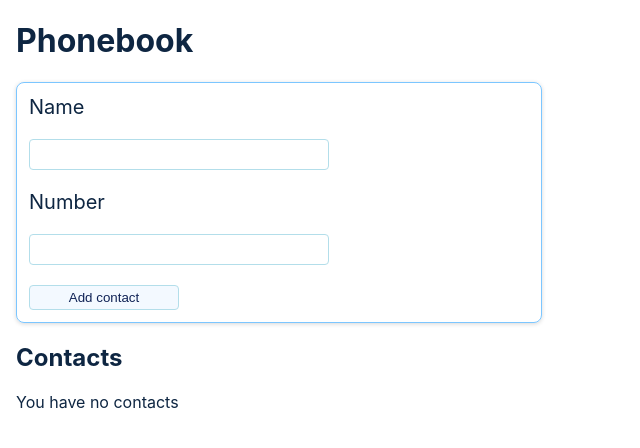
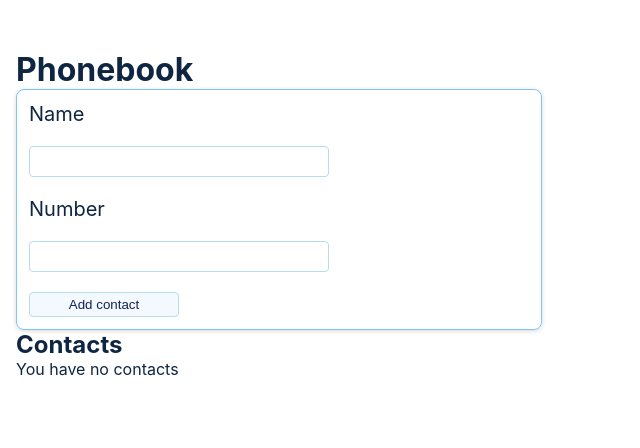
Before and after one commit to cod3provider/woolf-react-hw-07-phonebook, a React (Create React App) app: page / in a window 1280 px wide. Shown: the top 448 px of the page, without its empty margins (0-640 px from the left). Built offline with nearby package versions, Linux system fonts and the light colour scheme; no server answers.

Commit message:
added some reset styles

```diff
--- a/src/index.css
+++ b/src/index.css
@@ -2,6 +2,7 @@
 
 body {
   margin: 0;
+  padding: 50px 0;
   font-family: -apple-system, BlinkMacSystemFont, 'Segoe UI', 'Roboto', 'Oxygen',
     'Ubuntu', 'Cantarell', 'Fira Sans', 'Droid Sans', 'Helvetica Neue',
     sans-serif;
@@ -14,3 +15,13 @@ code {
   font-family: source-code-pro, Menlo, Monaco, Consolas, 'Courier New',
     monospace;
 }
+
+h1,
+h2,
+h3,
+h4,
+h5,
+h6,
+p {
+  margin: 0;
+}
```
